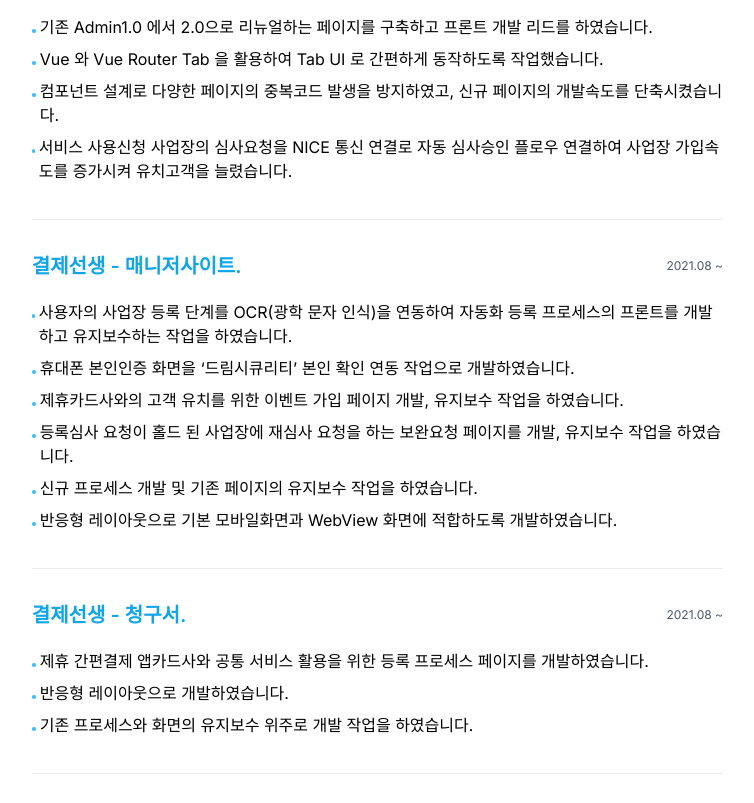
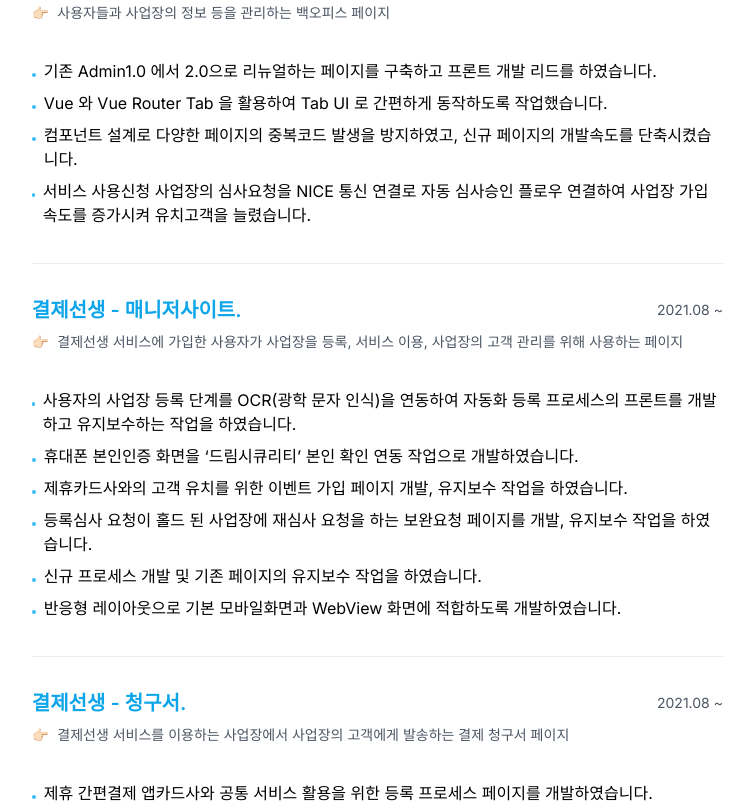
Before and after one commit to Jinny1130/resume, a Next.js app: page / in a window 1280 px wide. Shown: the part 1160-1963 px from the top of the page, without its empty margins (349-1103 px from the left). Built offline with nearby package versions, Linux system fonts and the light colour scheme.

Commit message:
[MODIFY] work experience 페이지별 설명 부분 추가

```diff
--- a/src/components/common/DotWithText.tsx
+++ b/src/components/common/DotWithText.tsx
@@ -9,7 +9,7 @@
     return (
         <div className={`w-full py-1 text-${textSize}`}>
             <p className="flex items-baseline">
-                <i className="block w-1 h-1 rounded-full bg-sky-400 mr-1"/>{ sideText }
+                <i className={`block w-1 h-1 rounded-full bg-sky-400 ${textSize === 'base' ? 'mr-2' : 'mr-1'}`}/>{ sideText }
             </p>
         </div>
     )
--- a/src/components/section/WorkExperience.tsx
+++ b/src/components/section/WorkExperience.tsx
@@ -5,7 +5,7 @@
     {
         title: "Admin 2.0",
         period: "2021.08 ~ ",
-        pageAbout: "👩🏻‍💻 사용자들과 사업장의 정보 등을 관리하는 백오피스 페이지",
+        pageAbout: "사용자들과 사업장의 정보 등을 관리하는 백오피스 페이지",
         describe: [
             "기존 Admin1.0 에서 2.0으로 리뉴얼하는 페이지를 구축하고 프론트 개발 리드를 하였습니다.",
             "Vue 와 Vue Router Tab 을 활용하여 Tab UI 로 간편하게 동작하도록 작업했습니다.",
@@ -16,7 +16,7 @@
     {
         title: "결제선생 - 매니저사이트",
         period: "2021.08 ~ ",
-        pageAbout: "👩🏻‍💻 결제선생 서비스에 가입한 사용자가 사업장을 등록, 서비스 이용, 사업장의 고객 관리를 위해 사용하는 페이지",
+        pageAbout: "결제선생 서비스에 가입한 사용자가 사업장을 등록, 서비스 이용, 사업장의 고객 관리를 위해 사용하는 페이지",
         describe: [
             "사용자의 사업장 등록 단계를 OCR(광학 문자 인식)을 연동하여 자동화 등록 프로세스의 프론트를 개발하고 유지보수하는 작업을 하였습니다.",
             "휴대폰 본인인증 화면을 ‘드림시큐리티’ 본인 확인 연동 작업으로 개발하였습니다.",
@@ -29,7 +29,7 @@
     {
         title: "결제선생 - 청구서",
         period: "2021.08 ~ ",
-        pageAbout: "👩🏻‍💻 결제선생 서비스를 이용하는 사업장에서 사업장의 고객에게 발송하는 결제 청구서 페이지 ",
+        pageAbout: "결제선생 서비스를 이용하는 사업장에서 사업장의 고객에게 발송하는 결제 청구서 페이지 ",
         describe: [
             "제휴 간편결제 앱카드사와 공통 서비스 활용을 위한 등록 프로세스 페이지를 개발하였습니다.",
             "반응형 레이아웃으로 개발하였습니다.",
@@ -39,7 +39,7 @@
     {
         title: "출결선생 - 출결 관리 페이지",
         period: "2023.08 ~ 2023.09",
-        pageAbout: "👩🏻‍💻 결제선생 서비스 이용 사업장 중 출결관리 시스템을 사용하는 사업장의 출결 서비스 관리 페이지",
+        pageAbout: "결제선생 서비스 이용 사업장 중 출결관리 시스템을 사용하는 사업장의 출결 서비스 관리 페이지",
         describe: [
             "신규서비스의 출결 조회&체크 화면을 개발하였습니다.",
             "리스트 형으로 각 리스트에서 출결 처리, 철회, 완료가 이루어지는 UI/UX를 개발하였습니다."
@@ -67,20 +67,22 @@
                         experienceList.map( (exp, index) => {
                             return (
                                 <div className={`pb-8 ${index < (experienceList.length - 1) ? 'border-bottom-gray' : index === (experienceList.length - 1) ? 'pb-0'  : ''}`}>
-                                    <div className={`w-full flex items-center justify-between pb-4 ${index === 0 ? 'pt-4' : 'pt-8'}`}>
+                                    <div className={`w-full flex items-center justify-between pb-2 ${index === 0 ? 'pt-4' : 'pt-8'}`}>
                                         <Title title={exp.title} size="S" />
-                                        <p className="text-xs text-gray-600">{ exp.period }</p>
+                                        <p className="text-sm text-gray-600">{ exp.period }</p>
                                     </div>
 
+                                    <div className={`text-sm text-gray-600 ${exp.title === 'The Other' ? 'hidden' : ''}`}><span className="mr-2">👉🏻</span>{ exp.pageAbout }</div>
+
+                                    <div className="pt-8">
                                         {
                                             exp.describe.map( (desc) => {
                                                 return (
-                                                <div className="">
                                                     <DotWithText sideText={desc} textSize="base"/>
-                                                </div>
                                                 )
                                             })
                                         }
+                                    </div>
                                 </div>
                             )
                         })
```
Lines whose indentation alone changed are shown as unchanged.
